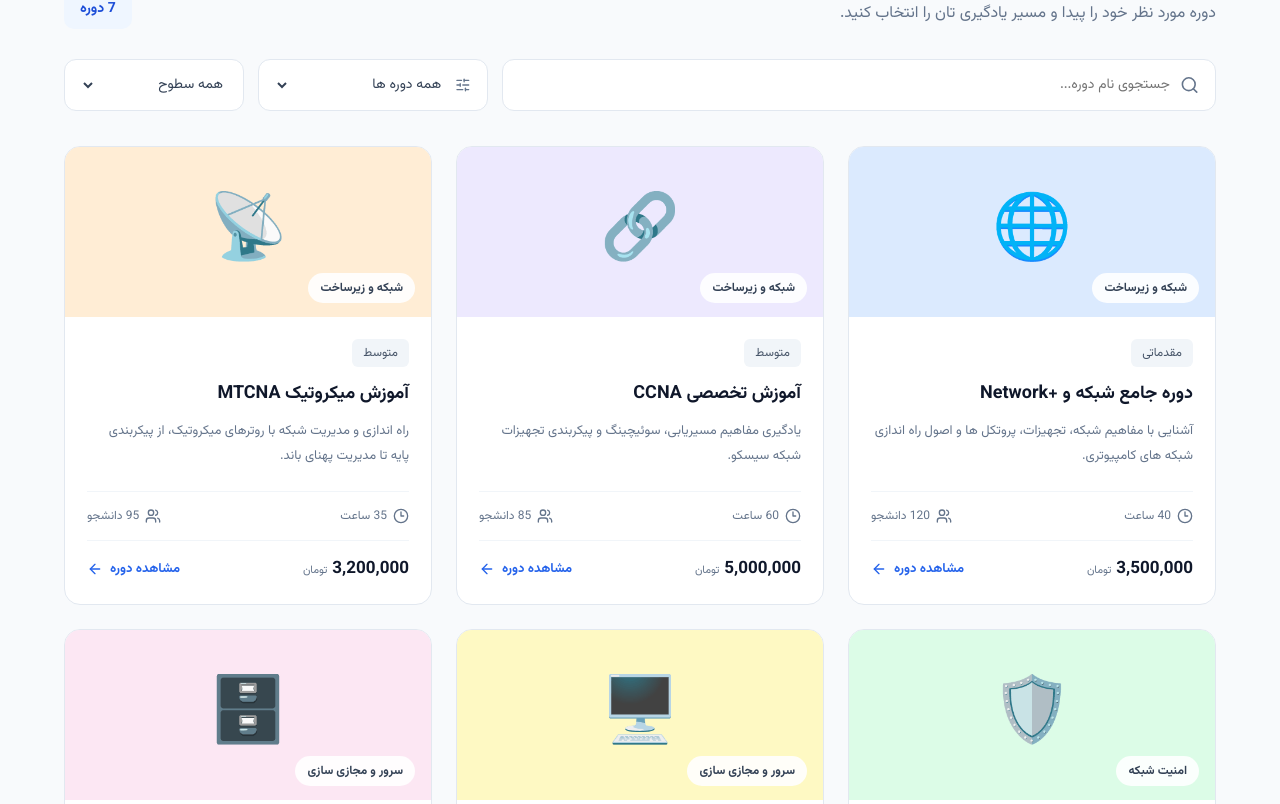
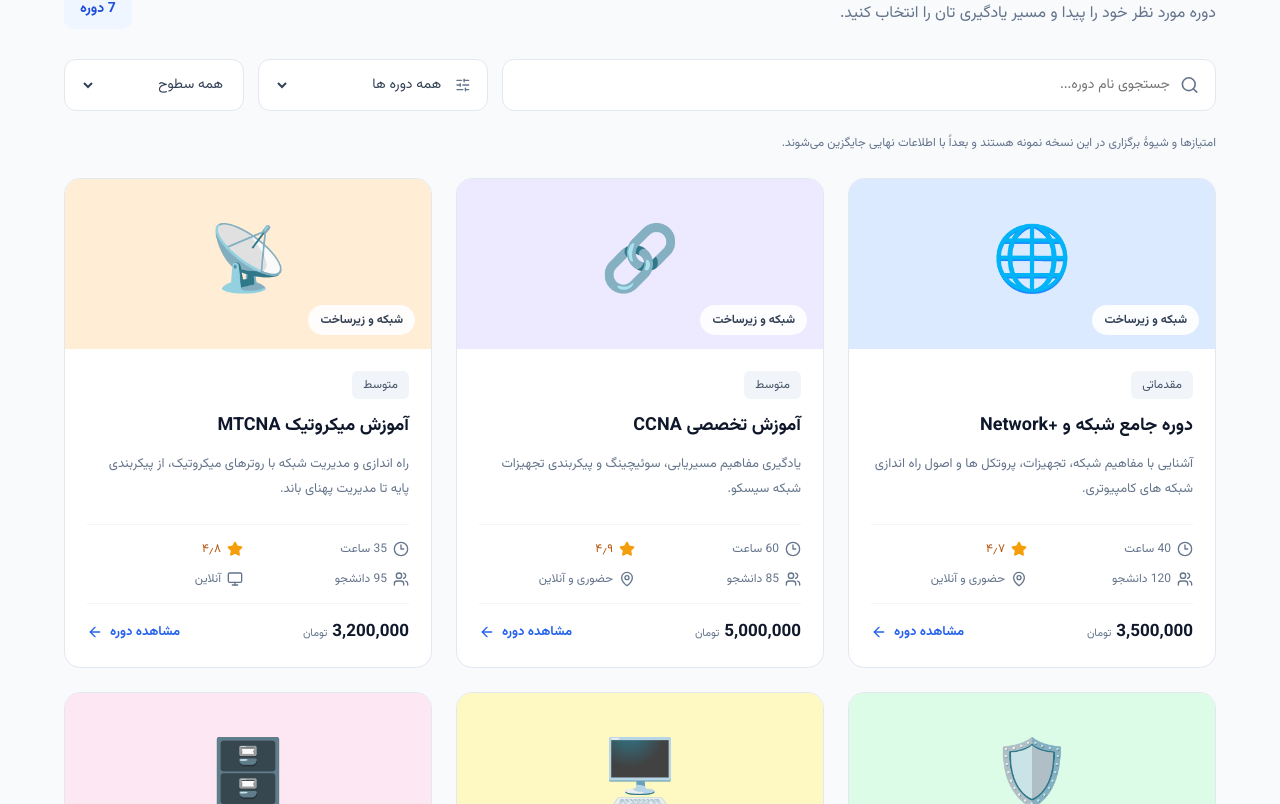
Before and after one commit to ali-tz-2004/skillhub-academy, a Next.js app: page /network/courses in a window 1280 px wide. Shown: the part 676-1480 px from the top of the page. Built offline with nearby package versions, Linux system fonts and the light colour scheme.

Commit message:
feat: show ratings and delivery mode in course list

```diff
--- a/src/app/data/courses.ts
+++ b/src/app/data/courses.ts
@@ -5,6 +5,8 @@ export type Course = {
   category: string;
   level: string;
   duration: string;
+  rating: number;
+  deliveryMode: "حضوری" | "آنلاین" | "حضوری و آنلاین";
   students: number;
   price: string;
   description: string;
@@ -28,6 +30,8 @@ export const courses: Course[] = [
     category: "شبکه و زیرساخت",
     level: "مقدماتی",
     duration: "40 ساعت",
+    rating: 4.7,
+    deliveryMode: "حضوری و آنلاین",
     students: 120,
     price: "3,500,000",
     description:
@@ -48,6 +52,8 @@ export const courses: Course[] = [
     category: "شبکه و زیرساخت",
     level: "متوسط",
     duration: "60 ساعت",
+    rating: 4.9,
+    deliveryMode: "حضوری و آنلاین",
     students: 85,
     price: "5,000,000",
     description:
@@ -68,6 +74,8 @@ export const courses: Course[] = [
     category: "شبکه و زیرساخت",
     level: "متوسط",
     duration: "35 ساعت",
+    rating: 4.8,
+    deliveryMode: "آنلاین",
     students: 95,
     price: "3,200,000",
     description:
@@ -88,6 +96,8 @@ export const courses: Course[] = [
     category: "امنیت شبکه",
     level: "مقدماتی",
     duration: "35 ساعت",
+    rating: 4.9,
+    deliveryMode: "آنلاین",
     students: 70,
     price: "3,200,000",
     description:
@@ -108,6 +118,8 @@ export const courses: Course[] = [
     category: "سرور و مجازی سازی",
     level: "متوسط",
     duration: "50 ساعت",
+    rating: 4.7,
+    deliveryMode: "حضوری",
     students: 80,
     price: "4,200,000",
     description:
@@ -128,6 +140,8 @@ export const courses: Course[] = [
     category: "سرور و مجازی سازی",
     level: "پیشرفته",
     duration: "40 ساعت",
+    rating: 4.8,
+    deliveryMode: "آنلاین",
     students: 55,
     price: "4,800,000",
     description:
@@ -148,6 +162,8 @@ export const courses: Course[] = [
     category: "رایانش ابری",
     level: "متوسط",
     duration: "45 ساعت",
+    rating: 4.6,
+    deliveryMode: "آنلاین",
     students: 65,
     price: "3,900,000",
     description:
--- a/src/app/network/courses/page.module.scss
+++ b/src/app/network/courses/page.module.scss
@@ -98,6 +98,13 @@
   grid-template-columns: 1fr 230px 180px;
   gap: 14px;
   margin-bottom: 35px;
+}
+
+.sampleNotice {
+  margin: -13px 0 24px;
+  color: #64748b;
+  font-size: 12px;
+  line-height: 1.8;
 }
 
 .searchBox,
@@ -230,9 +237,9 @@
 }
 
 .courseMeta {
-  display: flex;
-  justify-content: space-between;
-  gap: 10px;
+  display: grid;
+  grid-template-columns: repeat(2, minmax(0, 1fr));
+  gap: 12px 10px;
   margin-top: 20px;
   padding: 15px 0;
   border-top: 1px solid #f1f5f9;
@@ -243,6 +250,14 @@
     display: flex;
     align-items: center;
     gap: 6px;
+  }
+}
+
+.rating {
+  color: #b45309;
+
+  svg {
+    color: #f59e0b;
   }
 }
 
--- a/src/app/network/courses/page.tsx
+++ b/src/app/network/courses/page.tsx
@@ -9,6 +9,9 @@ import {
   ArrowLeft,
   BookOpen,
   SlidersHorizontal,
+  Star,
+  MapPin,
+  Monitor,
 } from "lucide-react";
 import styles from "./page.module.scss";
 import { categories as courseCategories, courses } from "../../data/courses";
@@ -17,6 +20,10 @@ import BackLink from "@/app/components/BackLink";
 const categories = ["همه دوره ها", ...courseCategories];
 
 const levels = ["همه سطوح", "مقدماتی", "متوسط", "پیشرفته"];
+const ratingFormatter = new Intl.NumberFormat("fa-IR", {
+  minimumFractionDigits: 1,
+  maximumFractionDigits: 1,
+});
 
 export default function CoursesPage() {
   const [search, setSearch] = useState("");
@@ -27,7 +34,8 @@ export default function CoursesPage() {
     return courses.filter((course) => {
       const matchesSearch =
         course.title.toLowerCase().includes(search.toLowerCase()) ||
-        course.description.toLowerCase().includes(search.toLowerCase());
+        course.description.toLowerCase().includes(search.toLowerCase()) ||
+        course.category.toLowerCase().includes(search.toLowerCase());
 
       const matchesCategory =
         category === "همه دوره ها" || course.category === category;
@@ -78,6 +86,7 @@ export default function CoursesPage() {
             <Search size={20} />
             <input
               type="text"
+              aria-label="جست‌وجو در نام، توضیحات یا دسته‌بندی دوره‌ها"
               placeholder="جستجوی نام دوره..."
               value={search}
               onChange={(e) => setSearch(e.target.value)}
@@ -87,6 +96,7 @@ export default function CoursesPage() {
           <div className={styles.filterItem}>
             <SlidersHorizontal size={18} />
             <select
+              aria-label="فیلتر دوره‌ها بر اساس دسته‌بندی"
               value={category}
               onChange={(e) => setCategory(e.target.value)}
             >
@@ -99,7 +109,11 @@ export default function CoursesPage() {
           </div>
 
           <div className={styles.filterItem}>
-            <select value={level} onChange={(e) => setLevel(e.target.value)}>
+            <select
+              aria-label="فیلتر دوره‌ها بر اساس سطح"
+              value={level}
+              onChange={(e) => setLevel(e.target.value)}
+            >
               {levels.map((item) => (
                 <option key={item} value={item}>
                   {item}
@@ -108,6 +122,10 @@ export default function CoursesPage() {
             </select>
           </div>
         </div>
+
+        <p className={styles.sampleNotice}>
+          امتیازها و شیوهٔ برگزاری در این نسخه نمونه هستند و بعداً با اطلاعات نهایی جایگزین می‌شوند.
+        </p>
 
         {filteredCourses.length > 0 ? (
           <div className={styles.courseGrid}>
@@ -133,9 +151,24 @@ export default function CoursesPage() {
                       <Clock3 size={16} />
                       {course.duration}
                     </span>
+                    <span
+                      className={styles.rating}
+                      aria-label={`امتیاز ${ratingFormatter.format(course.rating)} از ۵`}
+                    >
+                      <Star size={16} fill="currentColor" aria-hidden="true" />
+                      {ratingFormatter.format(course.rating)}
+                    </span>
                     <span>
                       <Users size={16} />
                       {course.students} دانشجو
+                    </span>
+                    <span>
+                      {course.deliveryMode.includes("حضوری") ? (
+                        <MapPin size={16} aria-hidden="true" />
+                      ) : (
+                        <Monitor size={16} aria-hidden="true" />
+                      )}
+                      {course.deliveryMode}
                     </span>
                   </div>
 
```
